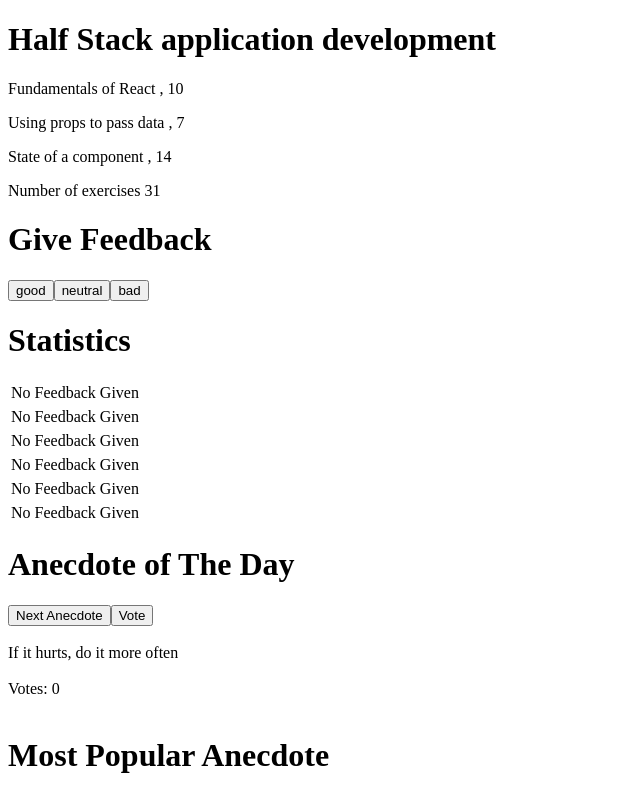
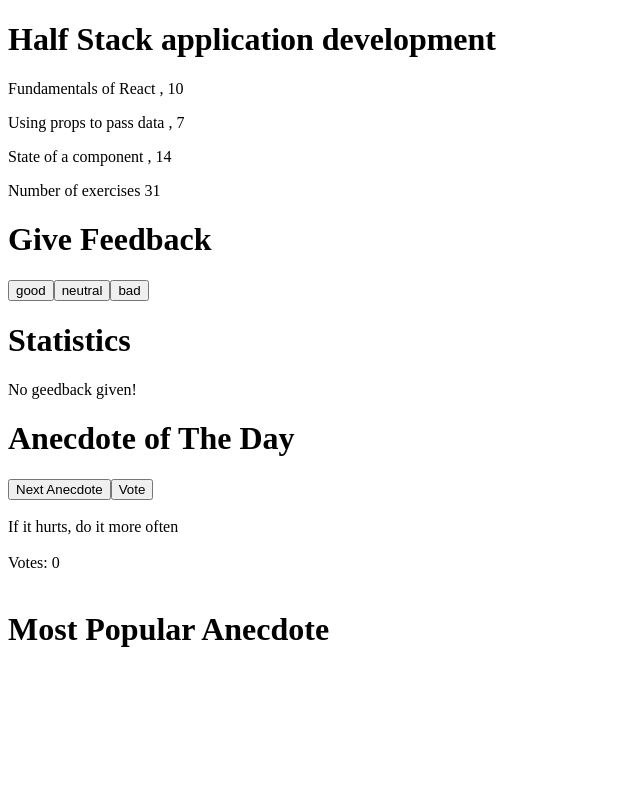
Before and after one commit to avgspacelover/Full-Stack-Open-Uni-Of-Helsinki, a React (Create React App) app in the folder Part-1/unicafe/: page / in a window 1280 px wide. Shown: the top 812 px of the page, without its empty margins (0-640 px from the left). Built offline with nearby package versions, Linux system fonts and the light colour scheme.

Commit message:
Only show 1 "no feedback given" line
Seems to me like a potentially cleaner way to print "No feedback given" -- the current alternative shows 6 of them, since that logic used to happen inside of the Stat component. Just an idea.

```diff
--- a/Part-1/unicafe/src/App.js
+++ b/Part-1/unicafe/src/App.js
@@ -53,19 +53,6 @@
 
 const Stat = (props) => {
 
-
-  if(props.sum ===0){
-    return(
-      <table>
-          <tbody>
-              <tr>
-                <td>No Feedback Given </td>
-              </tr>
-          </tbody>
-        </table>
-    )
-  }
-
   if(props.text === "Positive Percentage"){
     return (
       <div>
@@ -119,6 +106,21 @@
 
 
   )
+}
+
+const noFeedback = (total) => {
+  if(total === 0) {
+    return <div>No geedback given!</div>
+  } else {
+    return <>
+      <Stat text={"Good"} value={good} sum={total}/>
+      <Stat text={"Neutral"} value={neutral} sum={total}/>
+      <Stat text={"Bad"} value={bad} sum={total}/>
+      <Stat text={"Total"} value={total} sum={total}/>
+      <Stat text={"Average"} value={avg} sum={total}/>
+      <Stat text={"Positive Percentage"} value={pPerc} sum={total}/>
+    </>
+  }
 }
 
 
@@ -220,12 +222,7 @@
 
         <Head head={"Statistics"}/>
 
-        <Stat text={"Good"} value={good} sum={total}/>
-        <Stat text={"Neutral"} value={neutral} sum={total}/>
-        <Stat text={"Bad"} value={bad} sum={total}/>
-        <Stat text={"Total"} value={total} sum={total}/>
-        <Stat text={"Average"} value={avg} sum={total}/>
-        <Stat text={"Positive Percentage"} value={pPerc} sum={total}/>
+        {noFeedback(total, good, neutral, bad, avg, pPerc)}
 
         <Head head={"Anecdote of The Day"}/>
 
```
